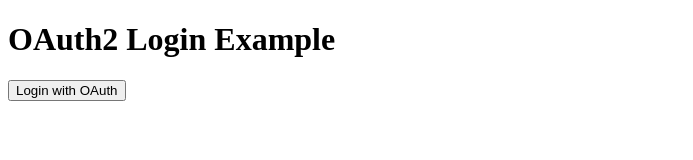
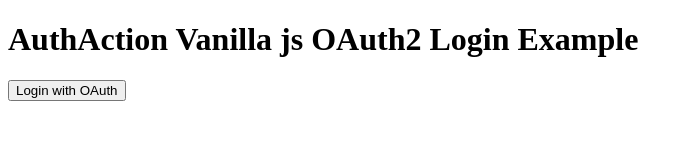
Before and after one commit to authaction/authaction-vanillajs-website-example, a website built with Vite: page index.html in a window 1280 px wide. Shown: the whole page, without its empty margins (0-693 px from the left). Built offline with nearby package versions, Linux system fonts and the light colour scheme; no server answers.

Commit message:
fix: env template

```diff
--- a/index.html
+++ b/index.html
@@ -28,7 +28,7 @@
     </style>
   </head>
   <body>
-    <h1>OAuth2 Login Example</h1>
+    <h1>AuthAction Vanilla js OAuth2 Login Example</h1>
     <!-- Show login button if the user is not logged in -->
     <button id="login" style="display: none">Login with OAuth</button>
 
```
Also changed, not shown: public/callback.html (renamed from callback.html), 2 other files.
